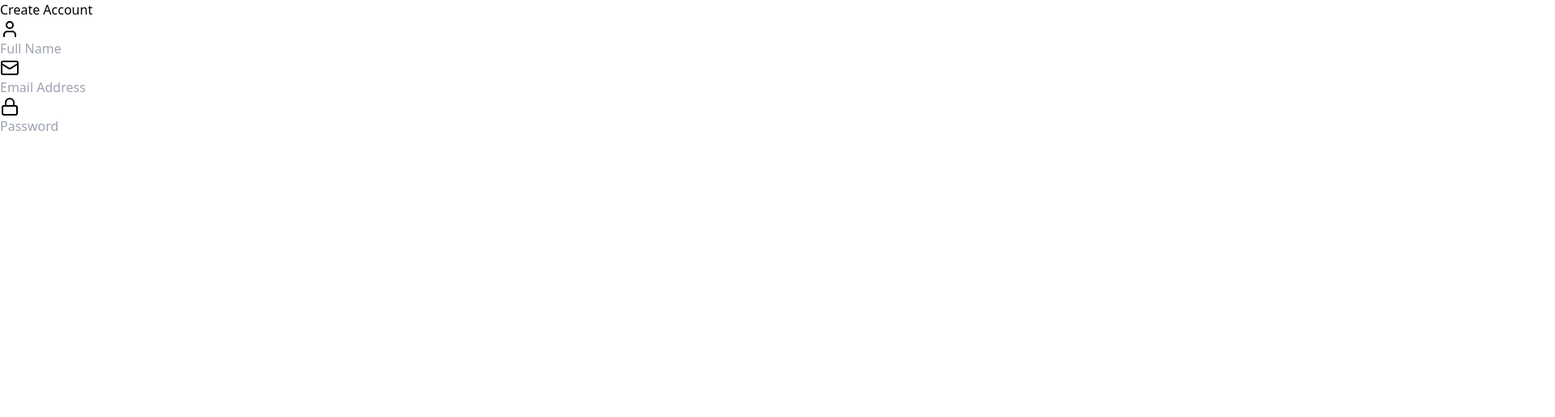
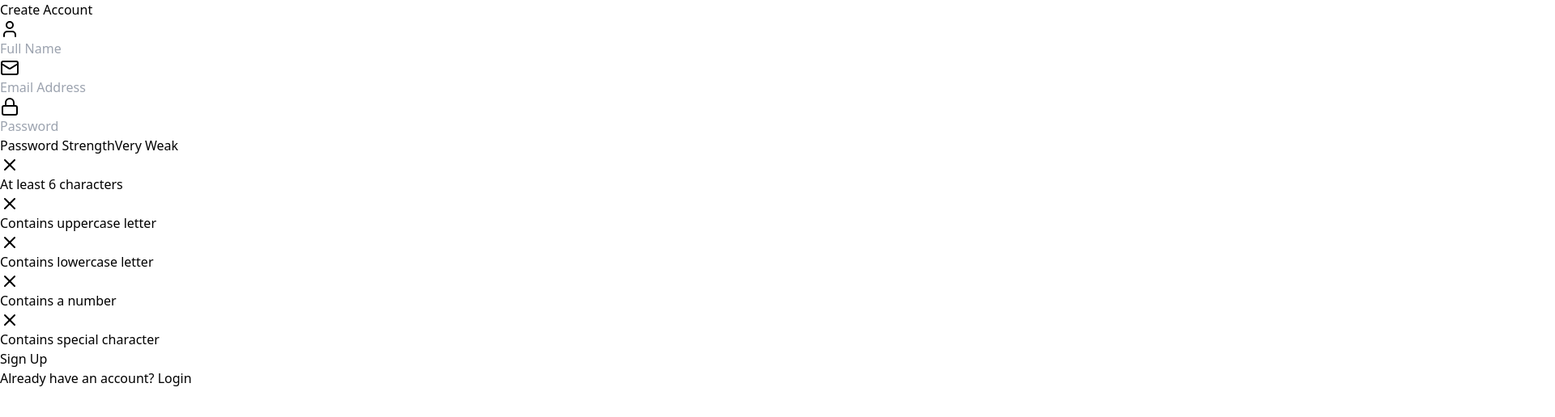
Before and after one commit to 1Bernard/node_authentication, a React (Vite) app in the folder frontend/: page /signup in a window 1280 px wide. Shown: the top 516 px of the page at 81% size, 1920 px wide, since content can reach past the window. Built offline with nearby package versions, Linux system fonts and the light colour scheme.

Commit message:
add password strength meter

```diff
--- /dev/null
+++ b/frontend/src/components/PasswordStrengthMeter.jsx
@@ -0,0 +1,74 @@
+import { Check, X } from "lucide-react"
+
+const PasswordCriteria = ({ password }) => {
+  const criteria = [
+    {label: "At least 6 characters", met: password.length >= 6},
+    {label: "Contains uppercase letter", met: /[A-Z]/.test(password)},
+    { label: "Contains lowercase letter", met: /[a-z]/.test(password) },
+    { label: "Contains a number", met: /\d/.test(password) },
+    { label: "Contains special character", met: /[^A-Za-z0-9]/.test(password) }
+  ]
+
+  return (
+    <div className="mt-2 space-y-1">
+      {criteria.map((item) => (
+        <div key={item.label} className="flex items-center text-xs">
+          {item.met ? (
+            <Check className="size-4 text-green-500 mr-2" />
+          ) : (
+           <X className="size-4 text-gray-500 mr-2"/>
+          )}
+          <span className={item.met ? "text-green-500" : "text-gray-400"}>{item.label}</span>
+        </div>
+      ))}
+    </div>
+  )
+}
+
+const PasswordStrengthMeter = ({ password }) => {
+  const getStrength = (pass) => {
+    let strength = 0
+    if (pass.length >= 6) strength++
+    if (pass.match(/[a-z]/) && pass.match(/[A-Z]/)) strength++
+    if (pass.match(/\d/)) strength++
+    if (pass.match(/[^a-zA-Z\d]/)) strength++
+    return strength
+  }
+  const strength = getStrength(password)
+
+  const getColor = (strength) => {
+    if (strength === 0) return "bg-red-500"
+    if (strength === 1) return "bg-red-400"
+    if (strength === 2) return "bg-yellow-500"
+    if (strength === 3) return "bg-yellow-400"
+    return "bg-green-500"
+  }
+
+  const getStrengthText = (strength) => {
+    if (strength === 0) return 'Very Weak'
+    if (strength === 1) return 'Weak'
+    if (strength === 2) return 'Fair'
+    if (strength === 3) return 'Good'
+    return "Strong"
+   }
+  return (
+    <div className="mt-2">
+      <div className="flex items-center justify-between mb-1">
+        <span className="text-xs text-gray-400">Password Strength</span>
+        <span className="text-xs text-gray-400">{getStrengthText(strength)}</span>
+      </div>
+
+      <div className="flex space-x-1">
+        {[...Array(4)].map((_, index) => (
+          <div
+            key={index}
+          className={`h-1 w-1/4 rounded-full transition-colors duration-300 ${index < strength ? getColor(strength) : "bg-gray-600"}`}
+          />
+        ))}
+      </div>
+      <PasswordCriteria password={password} />
+    </div>
+  )
+}
+
+export default PasswordStrengthMeter
--- a/frontend/src/pages/SignUpPage.jsx
+++ b/frontend/src/pages/SignUpPage.jsx
@@ -1,7 +1,9 @@
 import { motion } from "framer-motion"
 import Input from "../components/Input";
+import { Link } from "react-router-dom"
 import { User, Mail, Lock } from "lucide-react";
 import { useState } from "react";
+import PasswordStrengthMeter from "../components/PasswordStrengthMeter";
 
 const SignUpPage = () => {
 
@@ -45,7 +47,25 @@
             value={password}
             onChange={(e) => setPassword(e.target.value)}
           />
+          {/*Password strength meter*/}
+          <PasswordStrengthMeter password={password} />
+          <motion.button
+            className="mt-5 w-full py-3 px-4 bg-gradient-to-r from-green-500 to-emerald-600 text-white font-bold rounded-lg shadow-lg hover:from-green-600 hover:to-emerald-700 focus:ring-2 fous:ring-green-500 focus:ring-offset-2 fous:ring-offset-gray-900 transition duration-200"
+            whileHover={{ scale: 1.02 }}
+            whileTap={{ scale: 0.98 }}
+            type="submit"
+          >
+            Sign Up
+          </motion.button>
         </form>
+      </div>
+      <div className="px-8 py-4 bg-gray-900 bg-opacity-50 flex justify-center">
+        <p className="text-sm text-gray-400">
+          Already have an account?{" "}
+          <Link to={"/login"} className="text-green-400 hover:underline">
+            Login
+          </Link>
+        </p>
       </div>
     </motion.div>
   )
```
